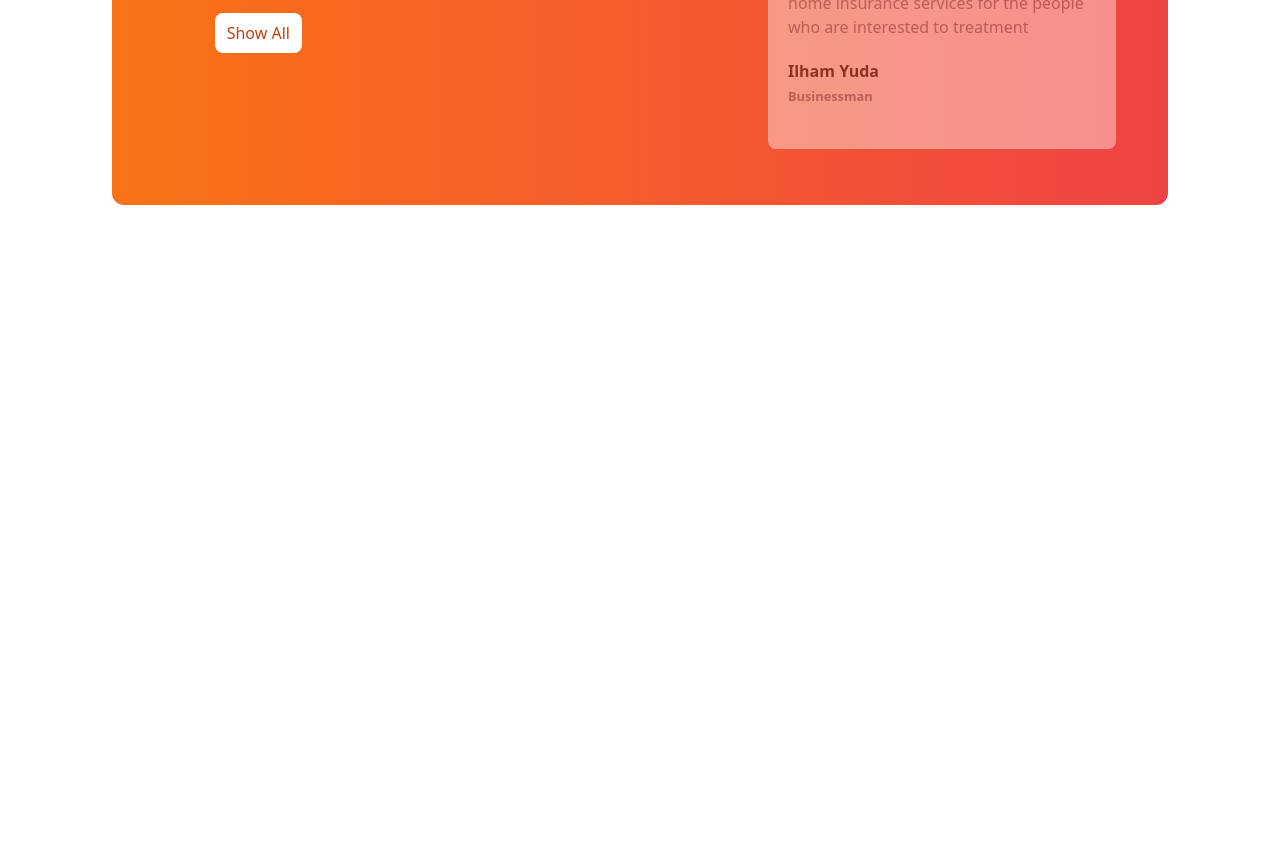
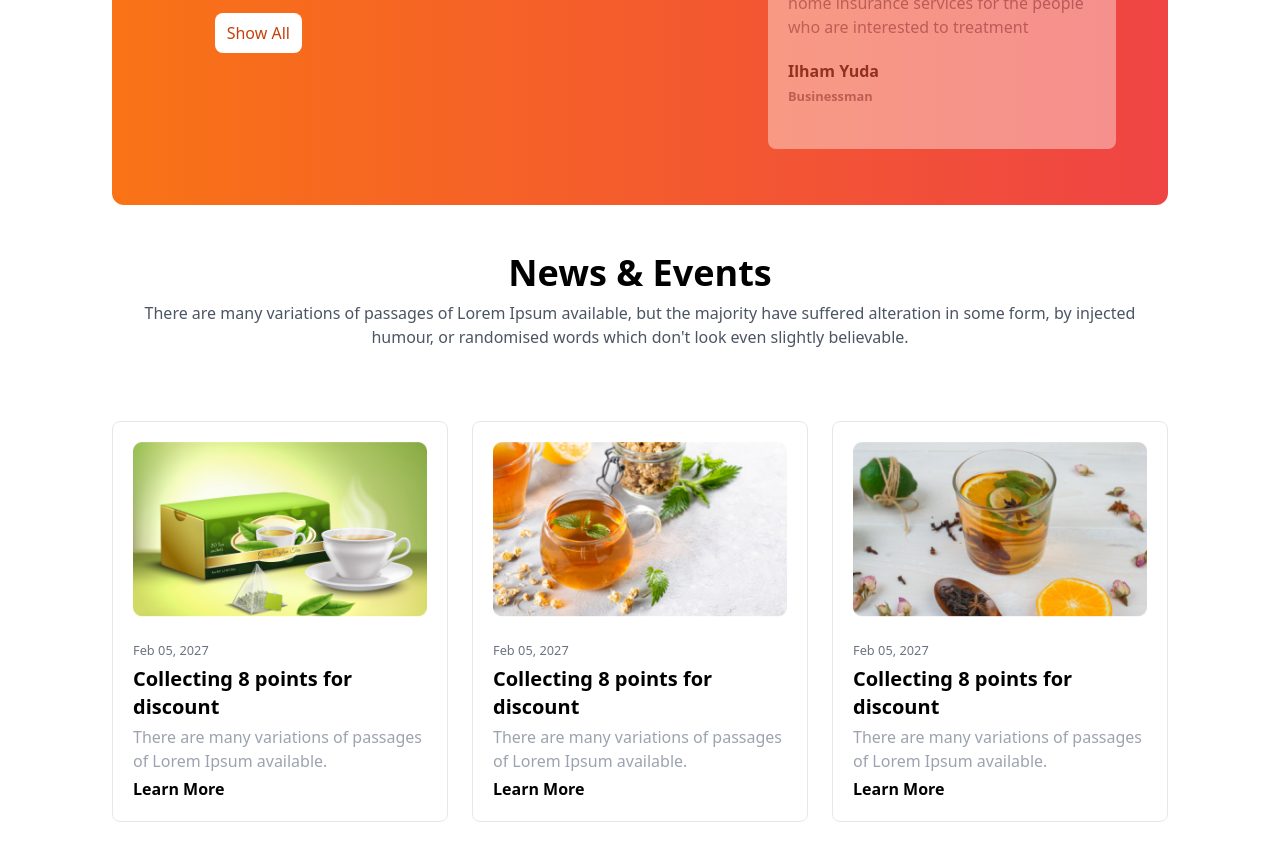
Before and after one commit to Md-somrat-web/Tea-House-with-tailwind, a plain HTML site: page index.html in a window 1280 px wide. Shown: the part 2143-3004 px from the top of the page. Before the commit the page ends 2364 px from the top, so only its background shows below. Drawn offline with nearby package versions, Linux system fonts and the light colour scheme.

Commit message:
News & Events card section added

```diff
--- a/index.html
+++ b/index.html
@@ -256,6 +256,64 @@
           </div>
         </div>
       </section>
+      <!-- News & Events -->
+      <section class="mb-24 py-8 lg:30">
+        <!-- News tittle -->
+        <div class="text-center mb-8">
+          <h1 class="text-3xl md:text-4xl font-bold mb-2">News & Events</h1>
+          <p class="text-gray-600">
+            There are many variations of passages of Lorem Ipsum available, but
+            the majority have suffered alteration in some form, by injected
+            humour, or randomised words which don't look even slightly
+            believable.
+          </p>
+        </div>
+        <!-- tea-bag card 1 -->
+        <div class="grid grid-cols-1 md:grid-cols-2 lg:grid-cols-3 gap-6">
+          <div class="mt-10 border p-5 rounded-lg">
+            <img src="image/tea-bag.png" alt="" />
+            <div class="mt-5 space-y-1">
+              <small class="text-gray-500">Feb 05, 2027</small>
+              <h2 class="font-bold text-xl">
+                Collecting 8 points for <br />
+                discount
+              </h2>
+              <p class="text-gray-400">
+                There are many variations of passages of Lorem Ipsum available.
+              </p>
+              <button class="font-bold">Learn More</button>
+            </div>
+          </div>
+          <div class="mt-10 border p-5 rounded-lg">
+            <img src="image/tea-cup-2 (1).png" alt="" />
+            <div class="mt-5 space-y-1">
+              <small class="text-gray-500">Feb 05, 2027</small>
+              <h2 class="font-bold text-xl">
+                Collecting 8 points for <br />
+                discount
+              </h2>
+              <p class="text-gray-400">
+                There are many variations of passages of Lorem Ipsum available.
+              </p>
+              <button class="font-bold">Learn More</button>
+            </div>
+          </div>
+          <div class="mt-10 border p-5 rounded-lg">
+            <img src="image/tea-cup.png" alt="" />
+            <div class="mt-5 space-y-1">
+              <small class="text-gray-500">Feb 05, 2027</small>
+              <h2 class="font-bold text-xl">
+                Collecting 8 points for <br />
+                discount
+              </h2>
+              <p class="text-gray-400">
+                There are many variations of passages of Lorem Ipsum available.
+              </p>
+              <button class="font-bold">Learn More</button>
+            </div>
+          </div>
+        </div>
+      </section>
     </main>
   </body>
 </html>
```
Also changed, not shown: image/tea-bag.png (added), image/tea-cup-2 (1).png (renamed from image/Rectangle 14 (1).png), image/tea-cup-2 (2).png (renamed from image/kliend.png), image/tea-cup.png (renamed from image/Rectangle 14.png).
